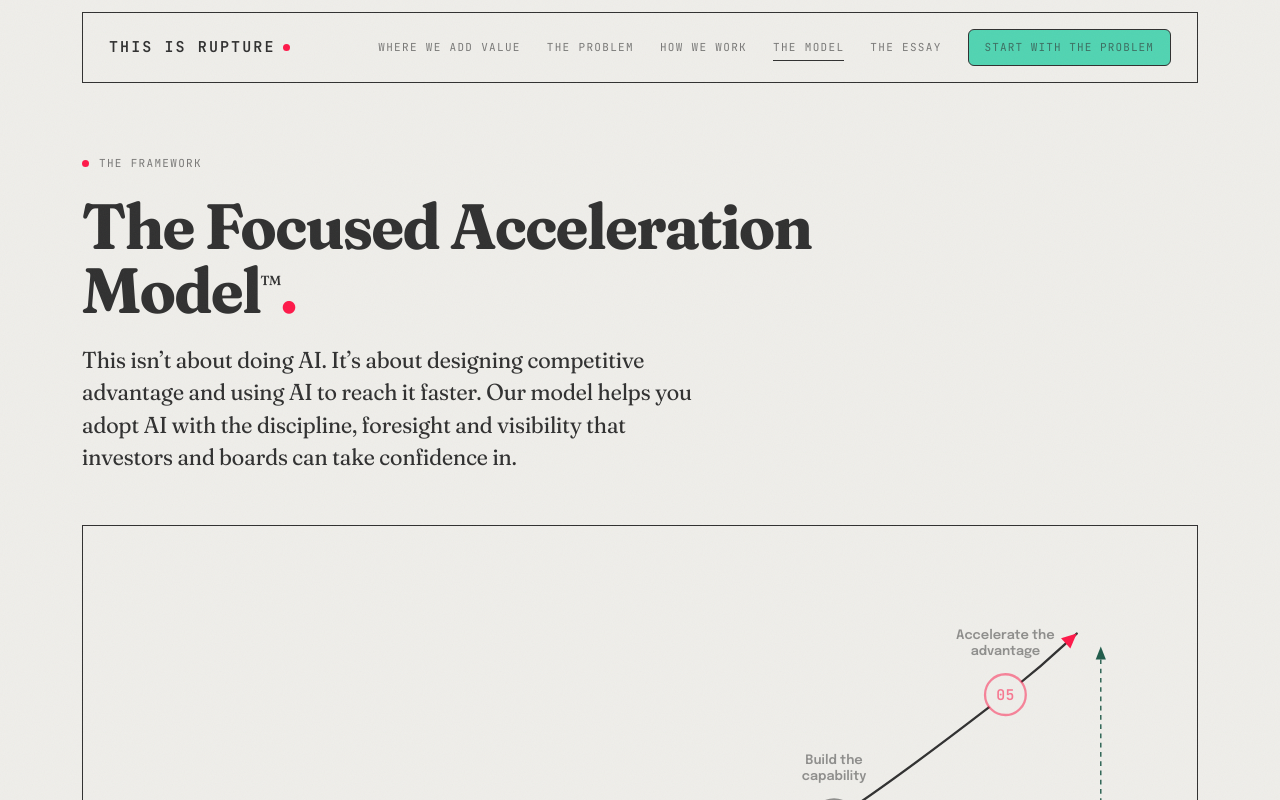
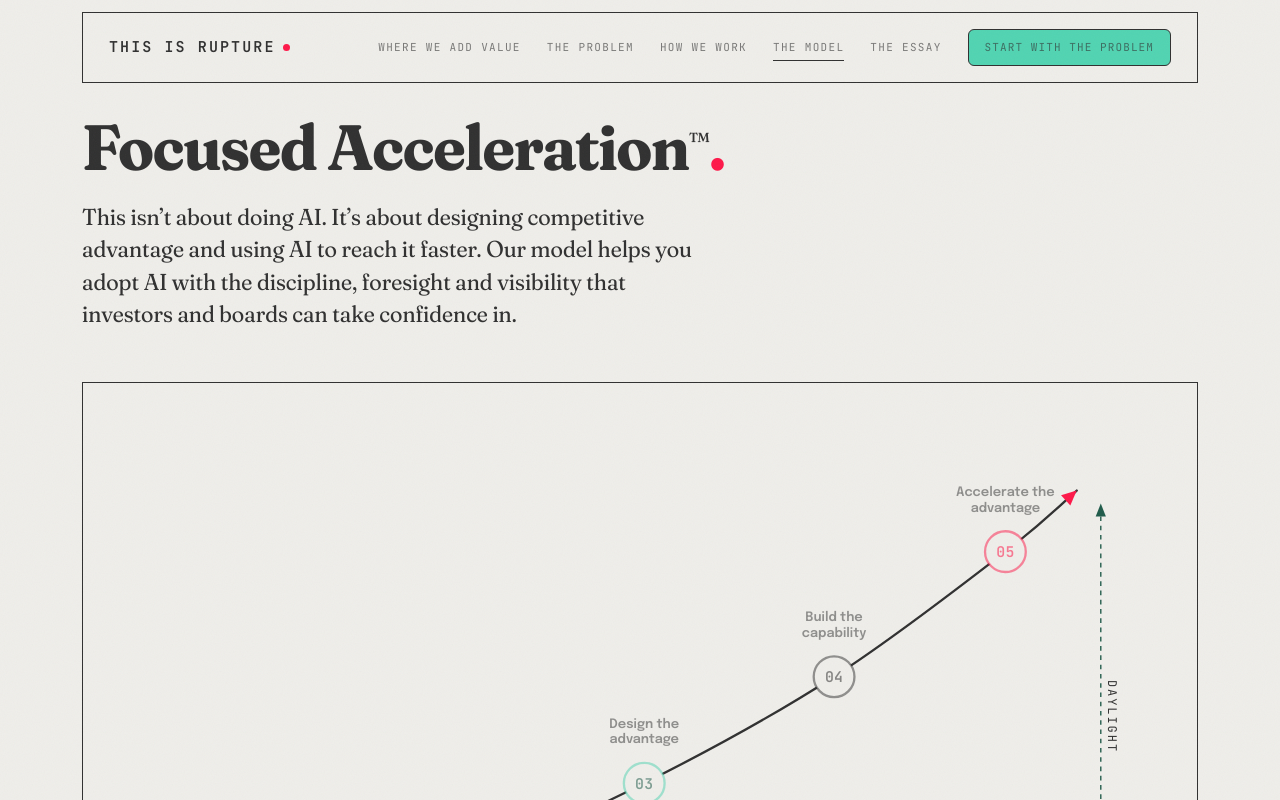
Before and after one commit to thisisrupture/my-website, an Astro site: page /focused-acceleration-model in a window 1280 px wide. Shown: the top 800 px of the page. Built offline with nearby package versions, Linux system fonts and the light colour scheme; Astro itself is replaced by a stand-in of ours.

Commit message:
FAM: drop framework eyebrow, shorten title, match top spacing to other pages

```diff
--- a/src/pages/focused-acceleration-model.astro
+++ b/src/pages/focused-acceleration-model.astro
@@ -15,8 +15,7 @@ import Footer from '../components/Footer.astro';
       <div class="fam-root">
 
         <section class="fam-head">
-          <div class="fam-eyebrow"><span class="fam-eyebrow-dot" aria-hidden="true"></span>The framework</div>
-          <h1 class="fam-title">The Focused Acceleration Model<sup>&trade;</sup><span class="fam-stop">.</span></h1>
+          <h1 class="fam-title">Focused Acceleration<sup>&trade;</sup><span class="fam-stop">.</span></h1>
           <p class="fam-lede">
             This isn&rsquo;t about doing AI. It&rsquo;s about designing competitive advantage and using AI to
             reach it faster. Our model helps you adopt AI with the discipline, foresight and visibility
@@ -27,7 +26,7 @@ import Footer from '../components/Footer.astro';
         <!-- ===== INTERACTIVE FIGURE ===== -->
         <figure class="fam-figure">
           <div class="fam-figure-title" id="famFigTitle" data-show="false" aria-hidden="true">
-            The Focused Acceleration Model<sup>&trade;</sup><span class="fam-stop">.</span>
+            Focused Acceleration<sup>&trade;</sup><span class="fam-stop">.</span>
           </div>
           <div class="fam-stage">
             <svg class="fam-svg" id="famSvg" viewBox="0 0 1120 630" role="group"
@@ -103,18 +102,11 @@ import Footer from '../components/Footer.astro';
      ------------------------------------------------------------------ */
 
   .fam-page { min-width: 0; }
-  .fam-root { padding: clamp(20px, 4vw, 40px) 0 0; }
+  /* No extra top padding: the .wrap gutter gap already sets the spacing below
+     the nav, matching every other page. */
+  .fam-root { padding: 0; }
 
   /* ---- Header block ---- */
-  .fam-root .fam-eyebrow {
-    font-family: var(--font-mono);
-    font-size: 11px; letter-spacing: 0.12em; text-transform: uppercase;
-    color: var(--fg-muted);
-    display: flex; align-items: center; gap: 10px;
-    margin: 0 0 22px;
-  }
-  .fam-root .fam-eyebrow-dot { width: 7px; height: 7px; border-radius: 50%; background: var(--coral); display: inline-block; }
-
   .fam-root .fam-title {
     font-family: var(--font-serif);
     font-weight: 700;
```
